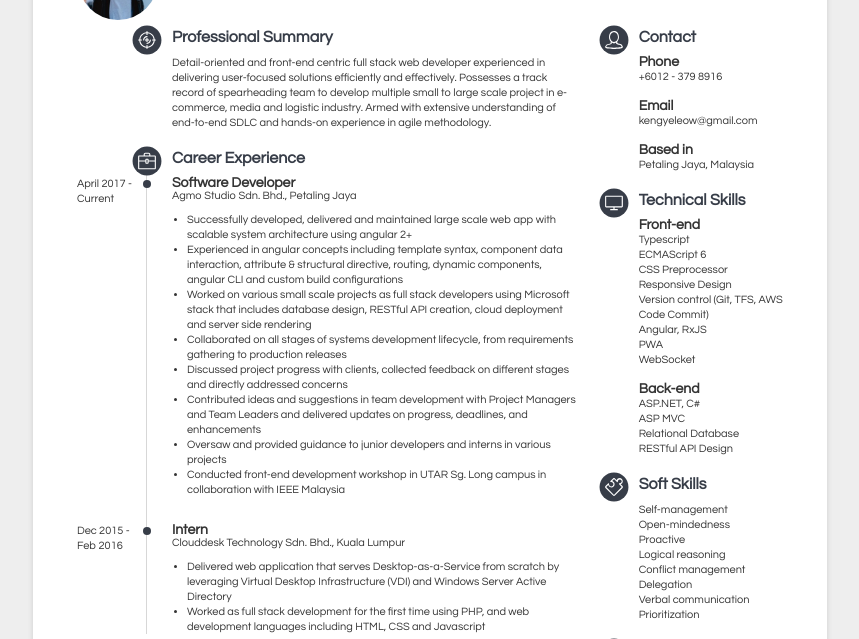
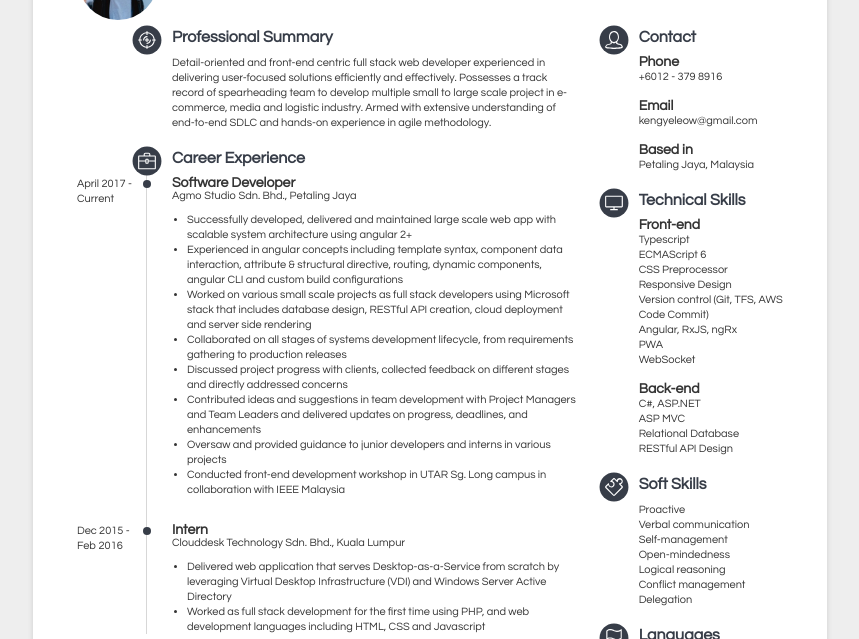
Before and after one commit to kyleleow/kyleleow.github.io, a plain HTML site: page index.html in a window 1280 px wide. Shown: the part 136-775 px from the top of the page, without its empty margins (210-1069 px from the left). Drawn offline with Linux system fonts and the light colour scheme.

Commit message:
feat: add ngRx, rearrange skill sequence

```diff
--- a/index.html
+++ b/index.html
@@ -245,7 +245,7 @@
 										<p>CSS Preprocessor</p>
 										<p>Responsive Design</p>
 										<p>Version control (Git, TFS, AWS Code Commit)</p>
-										<p>Angular, RxJS</p>
+										<p>Angular, RxJS, ngRx</p>
 										<p>PWA</p>
 										<p>WebSocket</p>
 									</div>
@@ -256,11 +256,10 @@
 										<p>Back-end</p>
 									</div>
 									<div class="paragraph">
-										<p>ASP.NET, C#</p>
+										<p>C#, ASP.NET</p>
 										<p>ASP MVC</p>
 										<p>Relational Database</p>
 										<p>RESTful API Design</p>
-
 									</div>
 								</div>
 							</div>
@@ -282,14 +281,13 @@
 							<div class="body">
 								<div class="body-holder">
 									<div class="paragraph">
+										<p>Proactive</p>
+										<p>Verbal communication</p>
 										<p>Self-management</p>
 										<p>Open-mindedness</p>
-										<p>Proactive</p>
 										<p>Logical reasoning</p>
 										<p>Conflict management</p>
 										<p>Delegation</p>
-										<p>Verbal communication</p>
-										<p>Prioritization</p>
 									</div>
 								</div>
 							</div>
```
